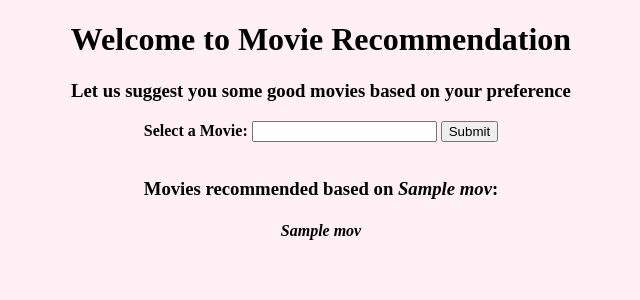
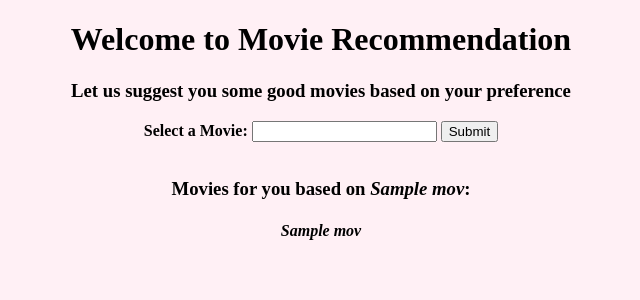
Before and after one commit to sanchit123manchanda/Movie-Recommendation-Deployed, a Flask app: template templates/index.html in a window 1280 px wide. Shown: the top 300 px of the page, without its empty margins (319-959 px from the left). Run offline with Flask 2, Linux system fonts and the light colour scheme; the template is opened without the code that fills it: most values are stand-ins (such as "Sample title", 1, 10 or a date in 2020); parts of the project's set-up code (start-up, migrations or seed data) failed here and were passed over.

Commit message:
Update index.html

```diff
--- a/templates/index.html
+++ b/templates/index.html
@@ -27,7 +27,7 @@
     <br>
 
 
-    <h3>Movies recommended based on <b><i>{{mov}}</i></b>: </h3>
+    <h3>Movies for you based on <b><i>{{mov}}</i></b>: </h3>
 
 
     {% for mov in movies %}
```
